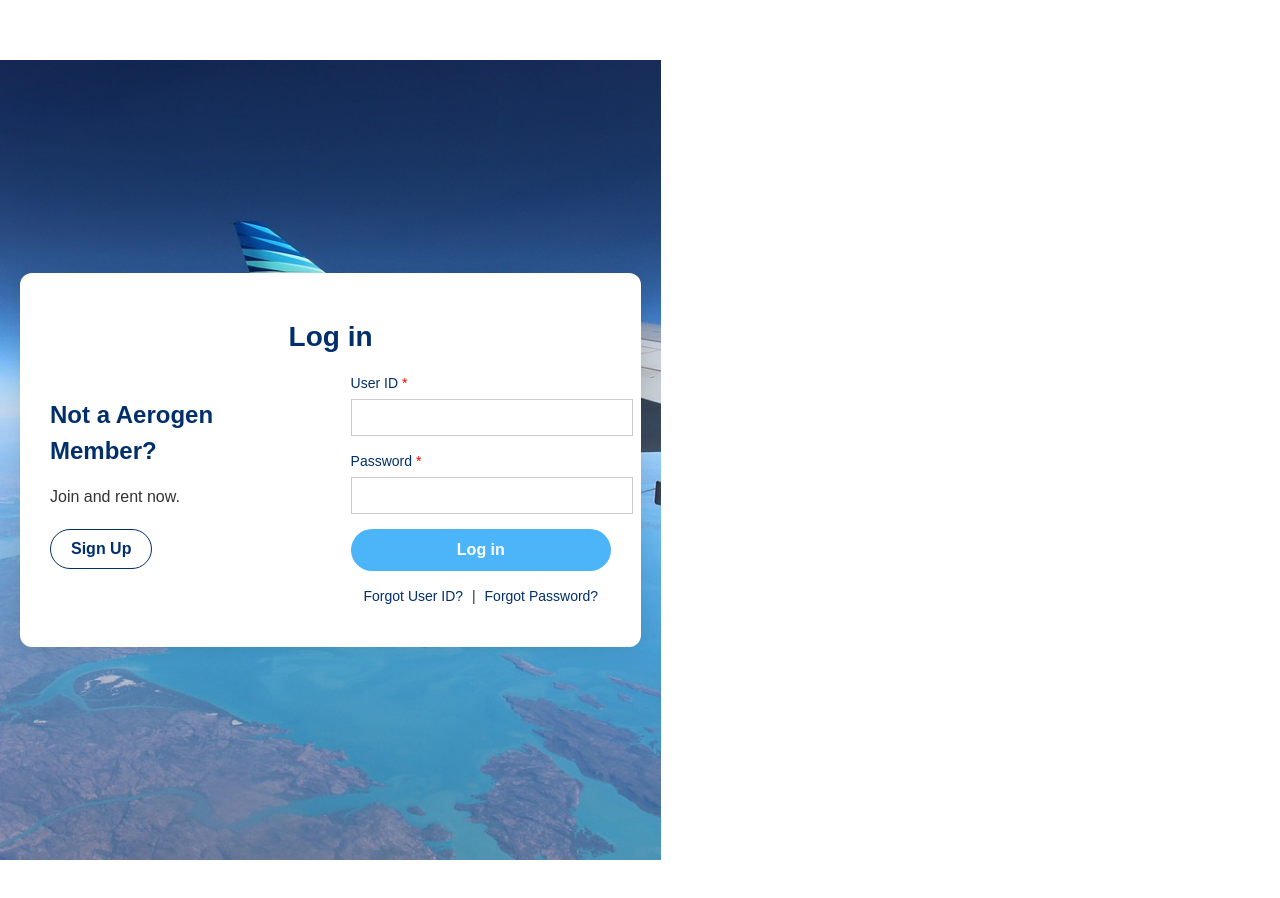
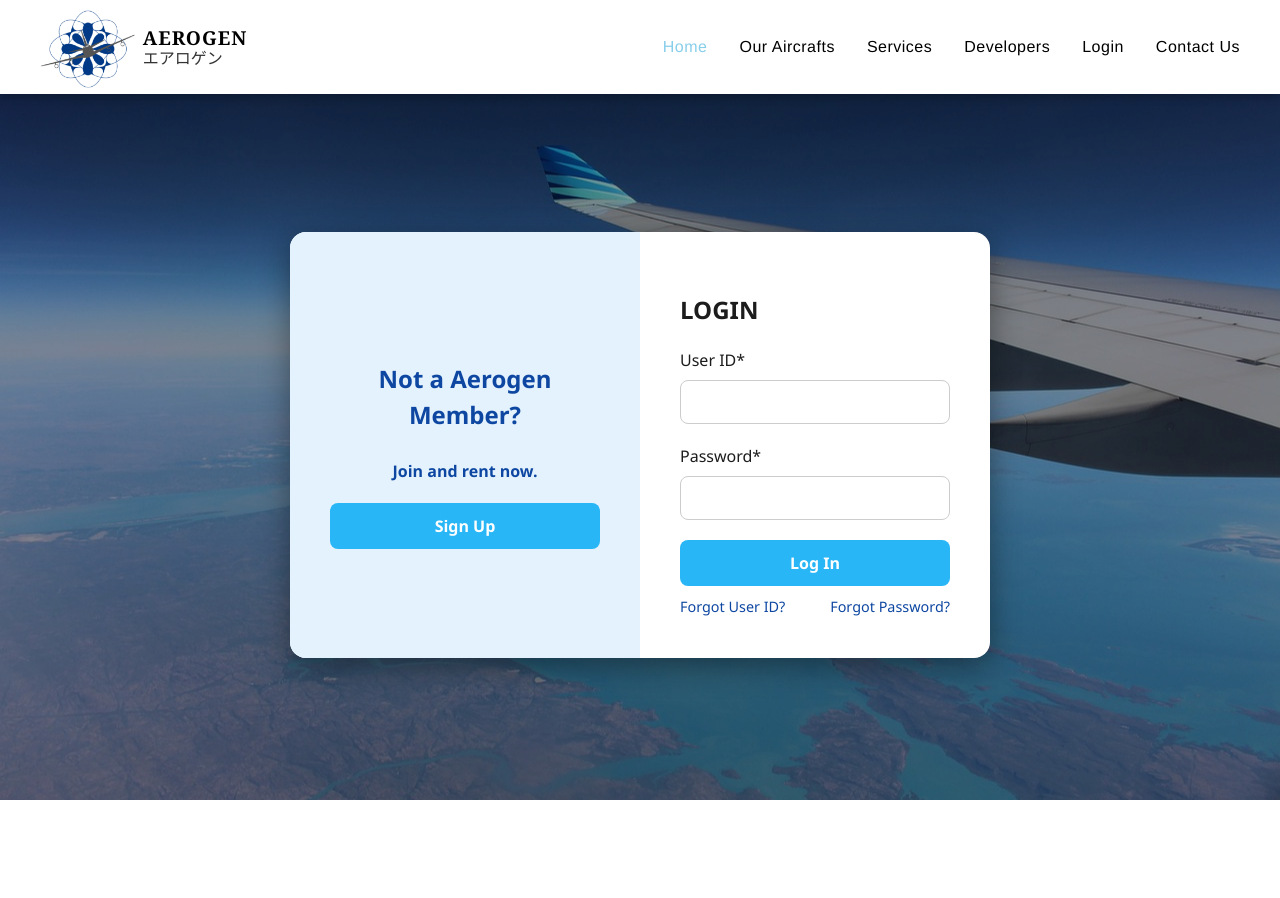
Before and after one commit to ECSze/Branch1, a React (Vite) app in the folder aerogen/: page /LoginPage in a window 1280 px wide. Shown: the top 898 px of the page. After the commit the page ends 800 px from the top, so only its background shows below. Built offline with nearby package versions, Linux system fonts and the light colour scheme.

Commit message:
UPDATED LOGIN

```diff
--- a/aerogen/src/App.jsx
+++ b/aerogen/src/App.jsx
@@ -1,31 +1,27 @@
-import { useState } from 'react'
+import { useState } from "react";
 import { BrowserRouter as Router, Routes, Route } from "react-router-dom";
 
-
-import HomePage from './assets/HomePage';
-import Aircrafts from './assets/Aircrafts';
-import ServicesPage from './assets/ServicesPage';
-import LoginPage from './assets/Login';
-import DevelopersPage from './assets/DevelopersPage'
-import ContactPage from './assets/ContactPage';
-
+import HomePage from "./assets/HomePage";
+import Aircrafts from "./assets/Aircrafts";
+import ServicesPage from "./assets/ServicesPage";
+import LoginPage from "./assets/Login";
+import DevelopersPage from "./assets/DevelopersPage";
+import ContactPage from "./assets/ContactPage";
+import NavBar from "./assets/NavBar";
+import Footer from "./assets/Footer";
 
 function App() {
-
-
   return (
-     <Router>
+    <Router>
+      <NavBar />
       <Routes>
         <Route path="/" element={<HomePage />} />
         <Route path="/HomePage" element={<HomePage />} />
-         <Route path="/Aircrafts" element={<Aircrafts />} />
+        <Route path="/Aircrafts" element={<Aircrafts />} />
         <Route path="/ServicesPage" element={<ServicesPage />} />
         <Route path="/DevelopersPage" element={<DevelopersPage />} />
         <Route path="/LoginPage" element={<LoginPage />} />
-         <Route path="/ContactPage" element={<ContactPage/>} />
-
-
-
+        <Route path="/ContactPage" element={<ContactPage />} />
       </Routes>
     </Router>
   );
--- a/aerogen/src/assets/Login.css
+++ b/aerogen/src/assets/Login.css
@@ -1,123 +1,186 @@
+/* Ensure full height for html and body
+html,
+body {
+  height: 100%;
+  margin: 0;
+  padding: 0;
+} */
 
-
-.login-container {
- margin: 0;
-
-  background-image: url('/wingg.jpg');
-  background-size: cover;
-  background-repeat: no-repeat;
-  background-position: center;
-  min-height: 100vh;
-  font-family: sans-serif;
-
-
-
-
-
-
-
-  width: 100%;
+/* Full page wrapper with background image and overlay */
+.page-wrapper {
+  height: 100vh; /* Full viewport height */
+  width: 100vw; /* Full viewport width */
   display: flex;
   justify-content: center;
   align-items: center;
-  padding: 60px 20px;
-  box-sizing: border-box;
-  /* Remove or adjust these background styles */
-  /* background-color: white; */
+
+  /* Background image settings - replace URL below with your own image */
+  background-image: url("/wingg.jpg");
+  background-size: cover; /* Cover entire container */
+  background-position: center;
+  background-repeat: no-repeat;
+
+  position: relative;
+  color: #fff;
+  font-family: "Segoe UI", Tahoma, Geneva, Verdana, sans-serif;
+  overflow: hidden;
 }
 
-.login-box {
-  width: 100%;
-  max-width: 960px;
-  background-color: white;
-  border-radius: 12px;
-  padding: 40px 30px;
-  box-shadow: 0 0 20px rgba(0, 0, 0, 0.1);
-  display: flex;
-  gap: 40px;
-  flex-direction: row;
-  flex-wrap: wrap;
-  position: relative;
+/* Dark overlay for better contrast */
+.page-wrapper::before {
+  content: "";
+  position: absolute;
+  inset: 0;
+  background: rgba(0, 0, 0, 0.4); /* adjust opacity if needed */
+  z-index: 0;
 }
 
-.login-heading {
-  position: absolute;
-  top: 20px;
-  left: 50%;
-  transform: translateX(-50%);
-  font-size: 28px;
-  color: #002f6c;
-  font-weight: bold;
+/* Main login form container, above overlay */
+.login-form-container {
+  position: relative;
+  z-index: 1;
+  margin-top: 90px;
+  display: flex;
+  flex-direction: row;
+  background-color: #ffffff;
+  color: #1c1c1c;
+  border-radius: 16px;
+  box-shadow: 0 8px 30px rgba(0, 0, 0, 0.4);
+  overflow: hidden;
+  max-width: 700px;
+  width: 100%;
+  transition: transform 0.3s ease, box-shadow 0.3s ease;
 }
 
-/* Add top space for the heading */
-.login-left,
-.login-right {
-  flex: 1;
-  margin-top: 60px; /* Push content down to leave space for heading */
+.login-form-container:hover {
+  transform: scale(1.01);
+  box-shadow: 0 12px 40px rgba(0, 0, 0, 0.5);
 }
 
-.login-left h3 {
-  font-size: 24px;
-  color: #002f6c;
-  margin-bottom: 10px;
+/* Left panel styling */
+.left-panel {
+  flex: 1;
+  padding: 40px;
+  display: flex;
+  flex-direction: column;
+  justify-content: center;
+  background-color: #e3f2fd;
+  color: #0d47a1;
+  font-weight: bold;
+  text-align: center;
 }
 
-.login-left p {
-  margin-bottom: 20px;
-  color: #333;
+.left-panel h2 {
+  margin-bottom: 10px;
+  font-size: 24px;
 }
 
-.signup-btn {
-  padding: 10px 20px;
-  border: 1px solid #002f6c;
-  background: white;
-  color: #002f6c;
-  border-radius: 20px;
+.left-panel p {
+  margin-bottom: 20px;
+}
+
+.left-panel button {
+  background-color: #0d47a1;
+  color: white;
+  border: none;
+  padding: 12px 20px;
+  border-radius: 8px;
+  cursor: pointer;
+  font-weight: bold;
+  transition: background-color 0.3s ease;
+}
+
+.left-panel button:hover {
+  background-color: #1565c0;
+}
+
+/* Right panel styling */
+.right-panel {
+  flex: 1;
+  padding: 40px;
+  display: flex;
+  flex-direction: column;
+  justify-content: center;
+}
+
+/* Form styling */
+.login-form-container form {
+  display: flex;
+  flex-direction: column;
+}
+
+.login-form-container label {
+  margin-bottom: 8px;
+  font-weight: 500;
+}
+
+.login-form-container input[type="text"],
+.login-form-container input[type="password"] {
+  padding: 12px;
+  margin-bottom: 20px;
+  border: 1px solid #ccc;
+  border-radius: 8px;
+  font-size: 16px;
+}
+
+.login-form-container button {
+  background-color: #29b6f6;
+  color: white;
+  border: none;
+  border-radius: 8px;
+  padding: 12px;
+  font-size: 16px;
   font-weight: bold;
   cursor: pointer;
+  transition: background-color 0.3s ease;
 }
 
-.form-group {
-  margin-bottom: 15px;
+.login-form-container button:hover {
+  background-color: #0288d1;
 }
 
-.form-group label {
-  display: block;
-  font-size: 14px;
-  color: #002f6c;
-  margin-bottom: 5px;
+/* Form links */
+.form-links {
+  margin-top: 10px;
+  display: flex;
+  justify-content: space-between;
 }
 
-.required {
-  color: red;
-  margin-left: 4px;
+.form-links a {
+  font-size: 0.9rem;
+  color: #0d47a1;
+  text-decoration: none;
 }
 
-.form-group input {
-  width: 100%;
-  padding: 10px;
-  border: 1px solid #ccc;
+.form-links a:hover {
+  text-decoration: underline;
 }
 
-.login-btn {
-  width: 100%;
-  background-color: #4cb5f9;
+/* Footer */
+footer {
+  padding: 20px;
+  text-align: center;
+  background-color: #0d47a1;
   color: white;
-  padding: 12px;
-  font-weight: bold;
-  border: none;
-  border-radius: 30px;
-  margin-bottom: 15px;
-}
-
-.helper-links {
-  text-align: center;
   font-size: 14px;
 }
 
-.helper-links a {
-  color: #002f6c;
-  text-decoration: none;
-  margin: 0 5px;
+/* Responsive adjustments */
+@media (max-width: 768px) {
+  .login-form-container {
+    flex-direction: column;
+    max-width: 90%;
+  }
+
+  .left-panel,
+  .right-panel {
+    padding: 30px;
+    text-align: center;
+  }
+
+  .form-links {
+    flex-direction: column;
+    gap: 8px;
+    align-items: center;
+  }
 }
--- a/aerogen/src/assets/Login.jsx
+++ b/aerogen/src/assets/Login.jsx
@@ -1,43 +1,35 @@
-import React, { useState } from "react";
+import React from "react";
 import "./Login.css";
 
+function Login() {
+  return (
+    <div className="page-wrapper">
+      <div className="login-form-container">
+        <div className="left-panel">
+          <h2>Not a Aerogen Member?</h2>
+          <p>Join and rent now.</p>
+          <button>Sign Up</button>
+        </div>
+        <div className="right-panel">
+          <h2>LOGIN</h2>
+          <form>
+            <label>User ID*</label>
+            <input type="text" name="userID" />
 
-function Login ()  {
-  const [isLogin, setIsLogin] = useState(true);
+            <label>Password*</label>
+            <input type="password" name="password" />
 
-  return (
-    <section style={{ padding: "60px 0" }}>
-    <div className="login-container">
-      <div className="login-box">
-        <h2 className="login-heading">Log in</h2>
-        <div className="login-left">
-          <h3>Not a Aerogen Member?</h3>
-          <p>Join and rent now.</p>
-          <button className="signup-btn">Sign Up</button>
-        </div>
-        <div className="login-right">
-          <div className="form-group">
-            <label>
-              User ID<span className="required">*</span>
-            </label>
-            <input type="text" />
-          </div>
-          <div className="form-group">
-            <label>
-              Password<span className="required">*</span>
-            </label>
-            <input type="password" />
-          </div>
+            <button type="submit">Log In</button>
 
-          <button className="login-btn">Log in</button>
-          <div className="helper-links">
-            <a href="#">Forgot User ID?</a> | <a href="#">Forgot Password?</a>
-          </div>
+            <div className="form-links">
+              <a href="#">Forgot User ID?</a>
+              <a href="#">Forgot Password?</a>
+            </div>
+          </form>
         </div>
       </div>
     </div>
-    </section>
   );
-};
+}
 
 export default Login;
```
Also changed, not shown: aerogen/src/assets/LoginPage.jsx (+6 -7 lines).
